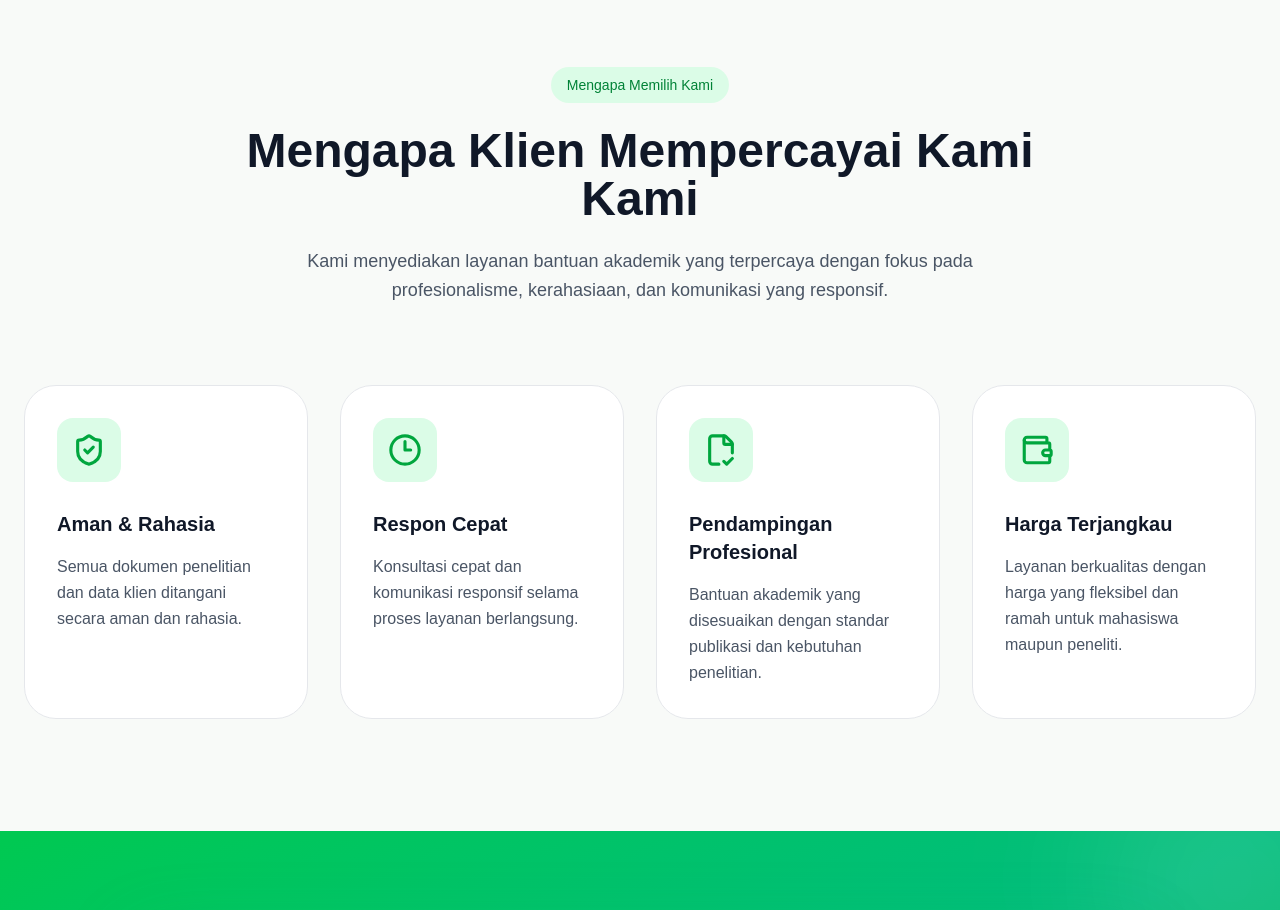
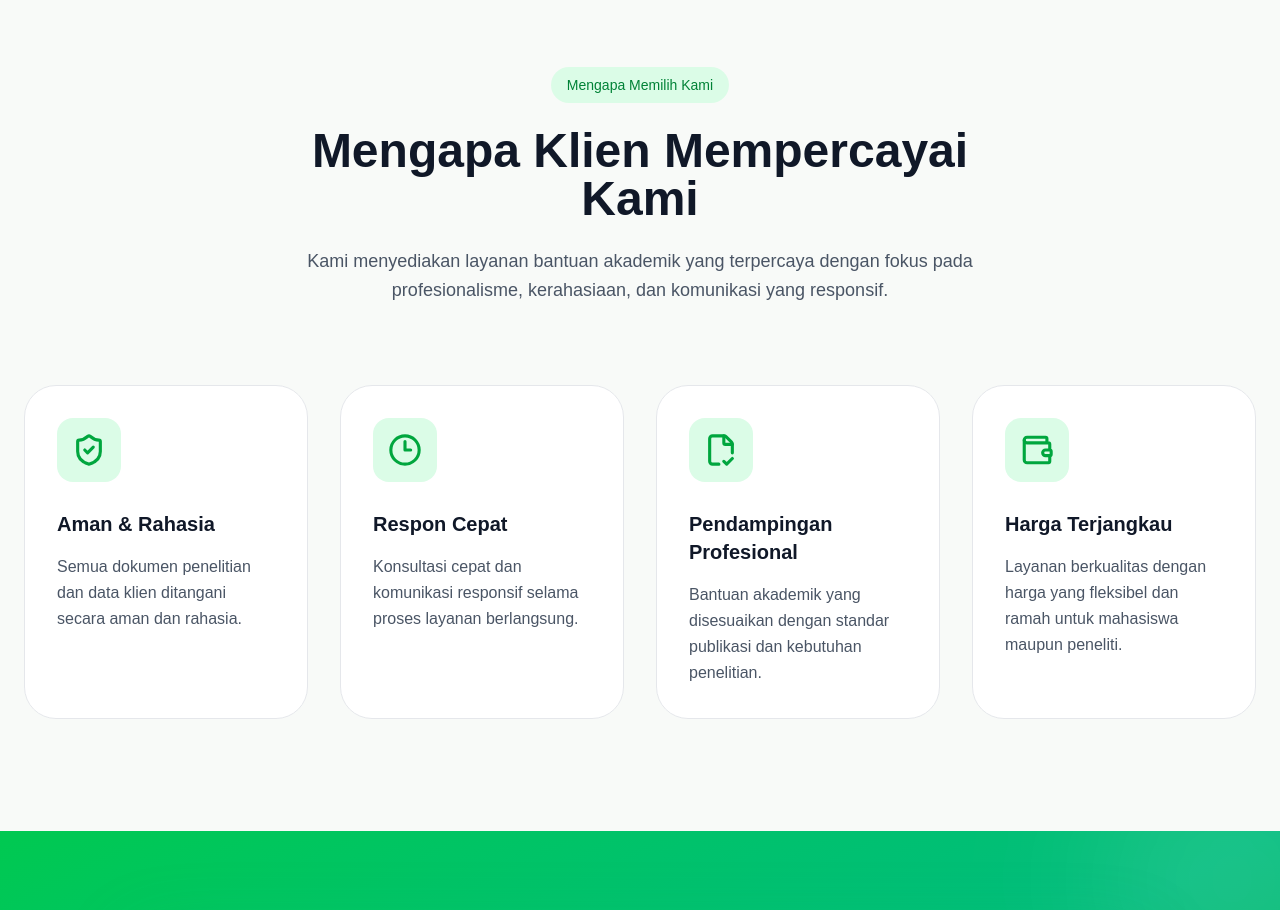
Before and after one commit to fachrezza/Lizroe-ScholarPress, a React (Vite) app: page / in a window 1280 px wide. Shown: the part 2280-3190 px from the top of the page. Built offline with nearby package versions, Linux system fonts and the light colour scheme.

Commit message:
updating why

```diff
--- a/src/components/WhyChoose.jsx
+++ b/src/components/WhyChoose.jsx
@@ -48,7 +48,7 @@ export default function WhyChoose() {
           </span>
 
           <h2 className="text-2xl sm:text-4xl md:text-5xl font-bold text-gray-900 mt-5 sm:mt-6">
-            Mengapa Klien Mempercayai Kami
+            Mengapa Klien Mempercayai
             <br />
             Kami
           </h2>
```
